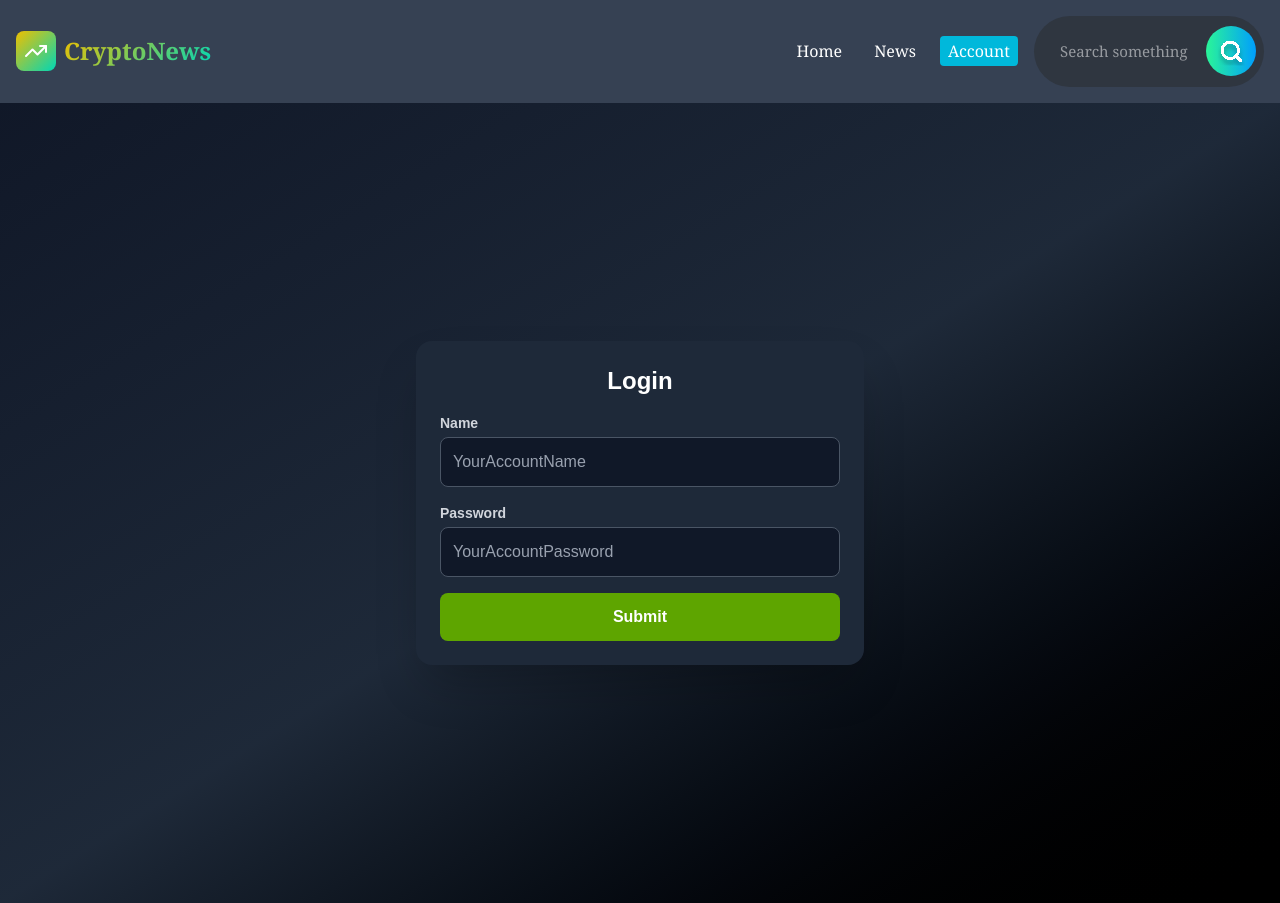
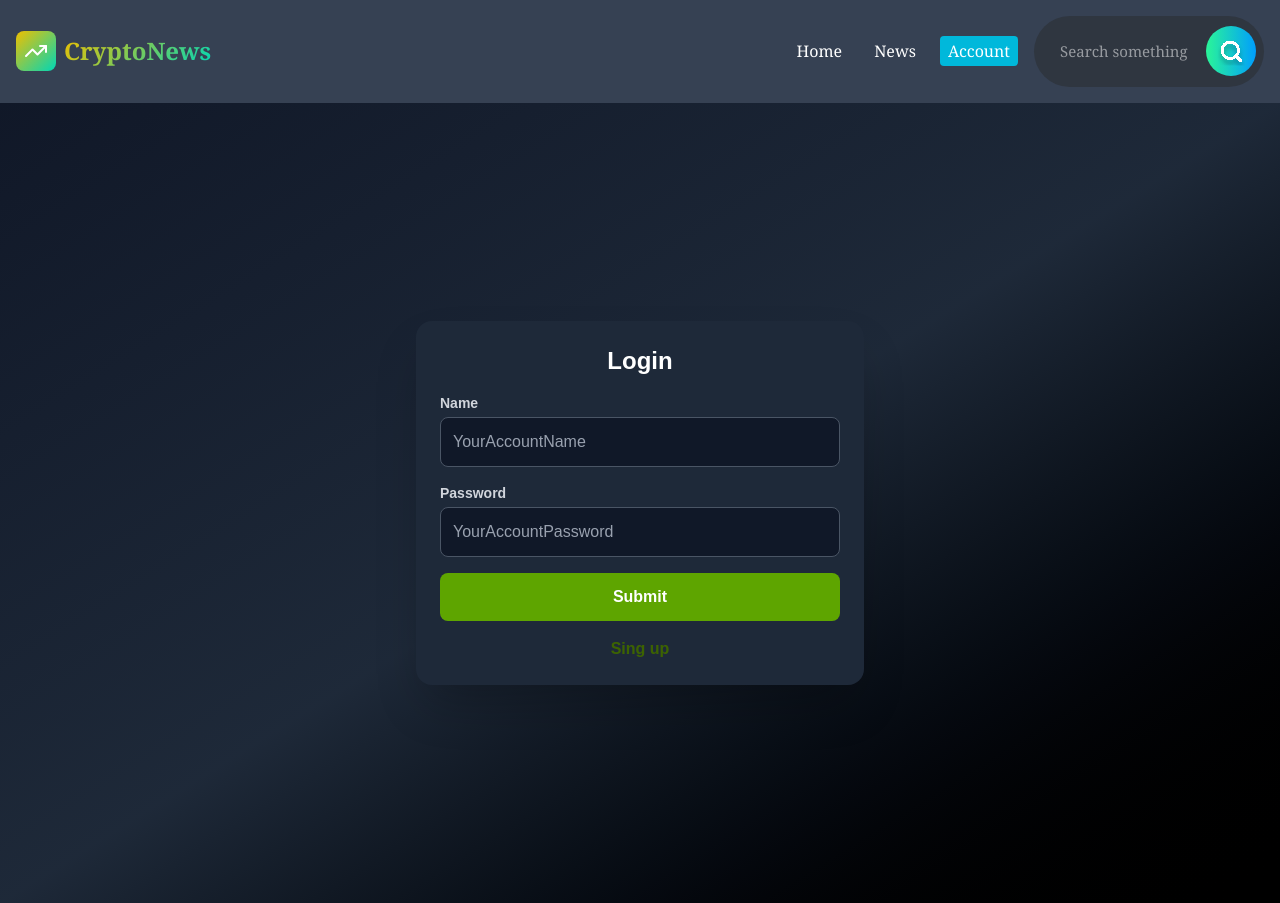
Before and after one commit to Matei-mini/Viitor, a Next.js app: page /Account in a window 1280 px wide. Shown: the top 903 px of the page. Built offline with nearby package versions, Linux system fonts and the light colour scheme.

Commit message:
Update page.js

```diff
--- a/src/app/Account/page.js
+++ b/src/app/Account/page.js
@@ -78,6 +78,9 @@ export default function AccountPage() {
                 >
                     Submit
                 </button>
+                <div className="flex justify-center">
+                <a href="/" className="font-bold inline-block text-lime-800 hover:text-lime-500">Sing up</a>
+                </div>
             </form>
         </div>
 
```
